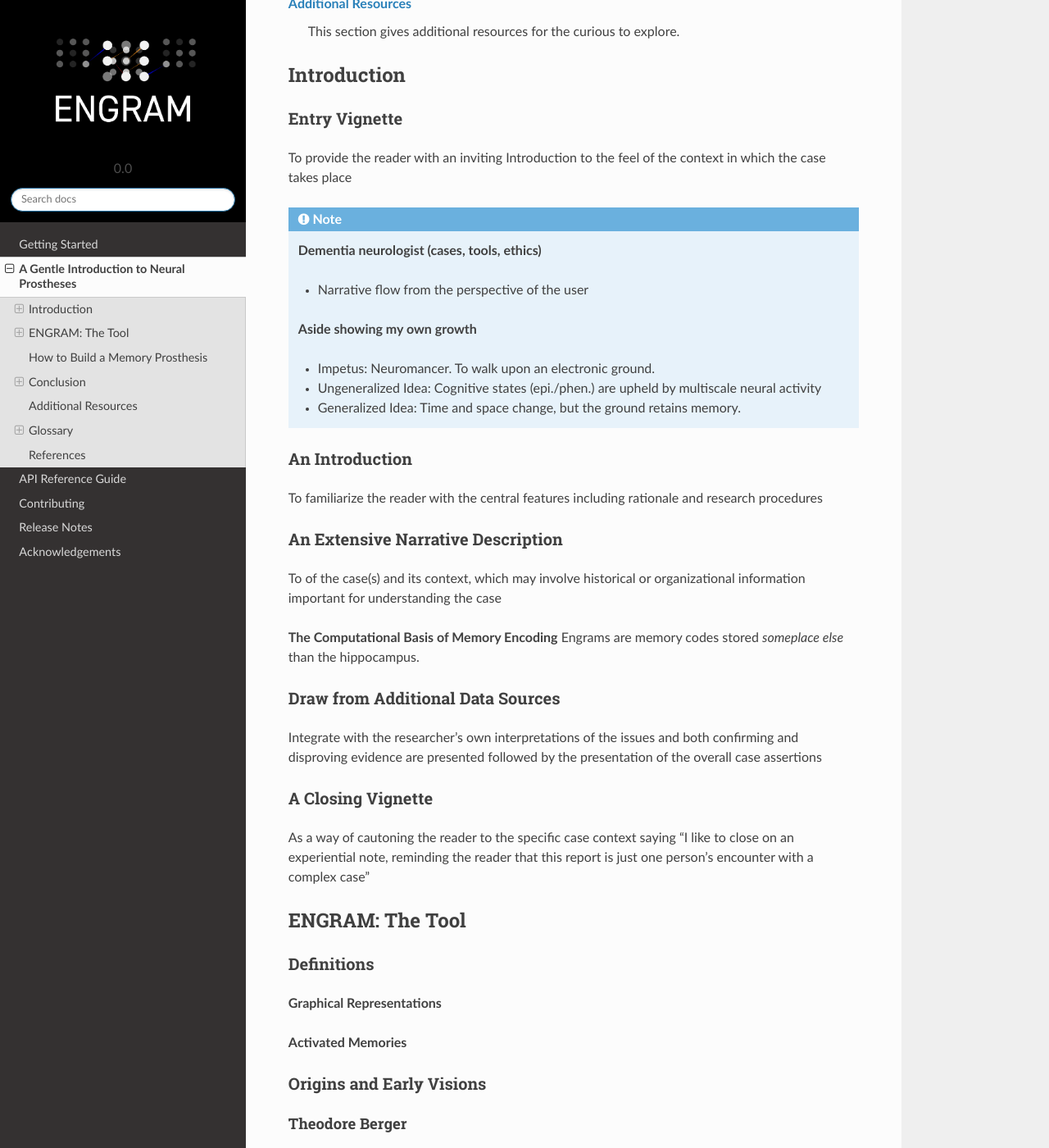
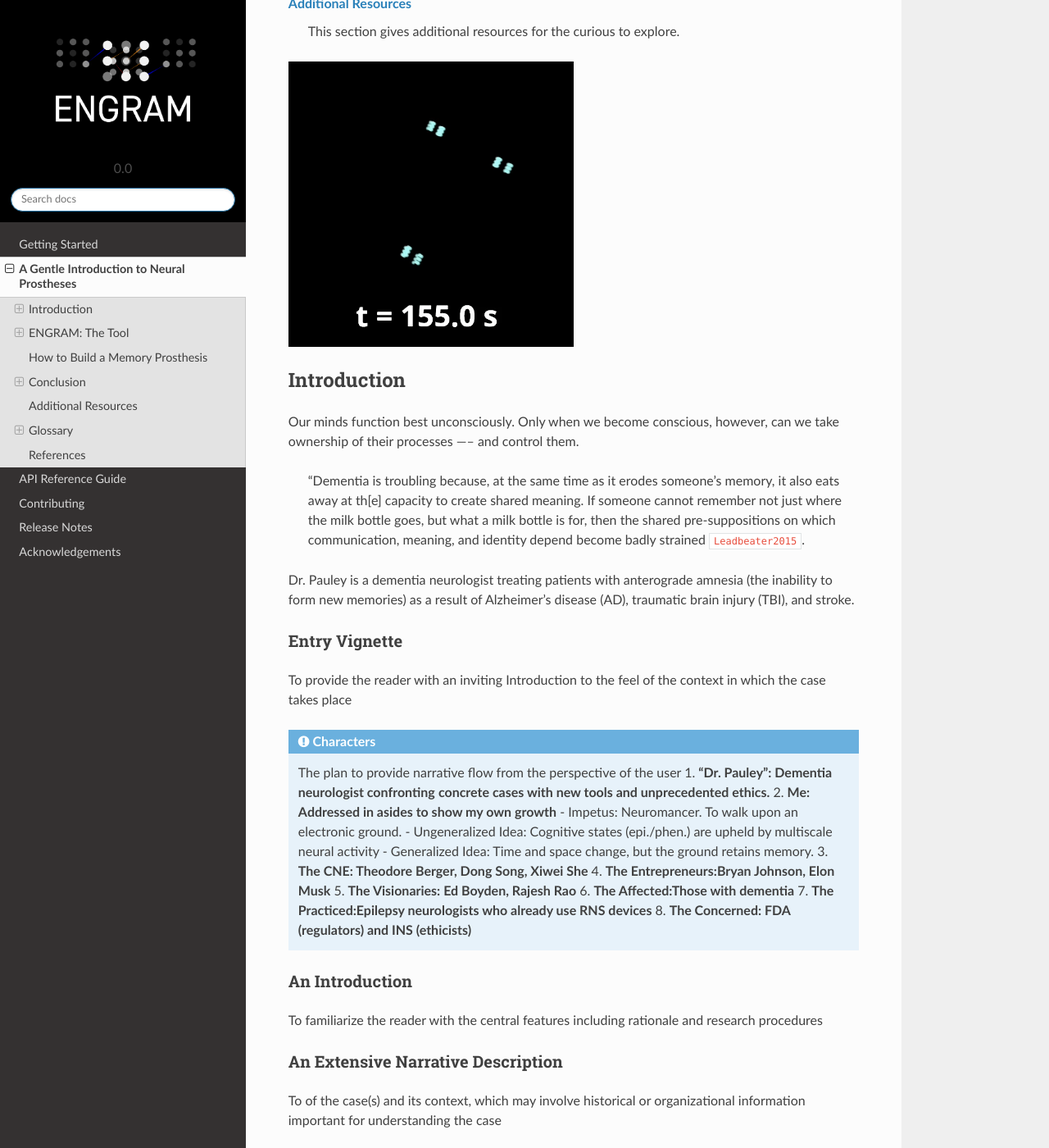
Before and after one commit to garrettmflynn/ENGRAM, a Sphinx documentation site: the page built from docs/source/Walkthrough.rst, in a window 1280 px wide and 1400 px high, scrolled down 480 px. Shown: the whole window at 82% size. Built offline with Sphinx 7.4.7 and the Read the Docs theme 2.0.0, drawn with Linux system fonts in a browser that asks for light colours; cross-references to code outside the pages are shown as plain code; some of the changed text lies outside the part shown.

Commit message:
Improved documentation

```diff
--- a/docs/source/Walkthrough.rst
+++ b/docs/source/Walkthrough.rst
@@ -23,28 +23,48 @@ A Gentle Introduction to Neural Prostheses
     This section gives additional resources for the curious to explore.
 
 
+.. image:: images/neurons.gif
+    :width: 50%
 
 .. _Intro:
 
 Introduction
 ----------------------------------------
 
+Our minds function best unconsciously. Only when we become conscious,
+however, can we take ownership of their processes —-- and control them.
+
+    "Dementia is troubling because, at the same time as it erodes someone's memory,
+    it also eats away at th[e] capacity to create shared meaning. If someone cannot
+    remember not just where the milk bottle goes, but what a milk bottle is for,
+    then the shared pre-suppositions on which communication, meaning, and identity
+    depend become badly strained :cite:`Leadbeater2015`.
+
+Dr. Pauley is a dementia neurologist treating patients with
+anterograde amnesia (the inability to form new memories) as
+a result of Alzheimer's disease (AD), traumatic brain injury (TBI),
+and stroke.
+
 Entry Vignette
 ^^^^^^^^^^^^^^^^^^^^^^^^^^^^^^^^^^^^^^^^^^^
 To provide the reader with an inviting Introduction
 to the feel of the context in which the case takes place
 
-.. note::
-    **Dementia neurologist (cases, tools, ethics)**
+.. admonition:: Characters
 
-    - Narrative flow from the perspective of the user
-
-
-    **Aside showing my own growth**
-
+    The plan to provide narrative flow from the perspective of the user
+    1. **"Dr. Pauley": Dementia neurologist confronting**
+    **concrete cases with new tools and unprecedented ethics.**
+    2. **Me: Addressed in asides to show my own growth**
     - Impetus: Neuromancer. To walk upon an electronic ground.
     - Ungeneralized Idea: Cognitive states (epi./phen.) are upheld by multiscale neural activity
     - Generalized Idea: Time and space change, but the ground retains memory.
+    3. **The CNE: Theodore Berger, Dong Song, Xiwei She**
+    4. **The Entrepreneurs:Bryan Johnson, Elon Musk**
+    5. **The Visionaries: Ed Boyden, Rajesh Rao**
+    6. **The Affected:Those with dementia**
+    7. **The Practiced:Epilepsy neurologists who already use RNS devices**
+    8. **The Concerned: FDA (regulators) and INS (ethicists)**
 
 
 An Introduction
@@ -264,6 +284,10 @@ A New Era of Open-Source Neuroscience
 ^^^^^^^^^^^^^^^^^^^^^^^^^^^^^^^^^^^^^^^^^^^^^^^^^^^^^^^^^^^^^^^
 *Coming soon...*
 
+Registries + Standardization: The Need for Speed
+^^^^^^^^^^^^^^^^^^^^^^^^^^^^^^^^^^^^^^^^^^^^^^^^^^^^^^^^^^^^^^^
+*Coming soon...*
+
 .. _Resources:
 
 Additional Resources
--- a/docs/source/references.bib
+++ b/docs/source/references.bib
@@ -7,6 +7,15 @@
   year         = 1993,
   note         = {An optional note}
 }
+
+@misc{Leadbeater2015,
+author = {Leadbeater, Charles},
+journal = {Aeon},
+title = {{The Disremembered}},
+url = {https://aeon.co/essays/if-your-memory-fails-are-you-still-the-same-person},
+year = {2015}
+}
+
 
 @article{Blum2014,
 abstract = {The role of the hippocampus in memory is dependent on its interaction with distributed brain areas. Anterior and posterior hippocampus have different roles in memory processing, and are impacted differently by aging in terms of structural decline, however, functional connectivity of these hippocampal regions in aging is not well understood. Young (age 17–30) and aging (age 60–69) cognitively normal subjects underwent resting-state functional MRI revealing a shift from anterior hippocampus dominant hippocampus connectivity in younger age group to posterior hippocampus dominant connectivity in aging subjects. We identified a subset of neocortical regions that are connected to the anterior hippocampus in younger adults but to the posterior hippocampus among older subjects, suggesting an age-related reorganization of hippocampal networks supporting normal cognitive function. We also performed volumetric analysis which revealed no significant structural differences between groups. These findings provide evidence that “functional anatomy” which supports normal memory performance changes across the life span.},
```
Also changed, not shown: docs/source/images/neurons.gif (added).
